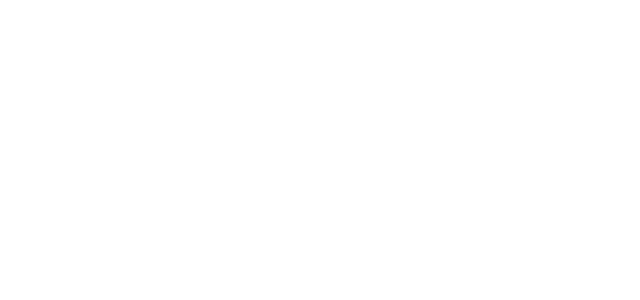
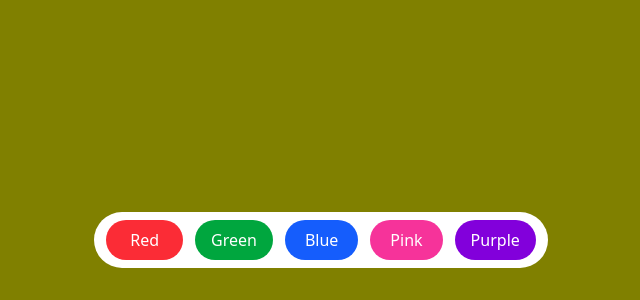
Before and after one commit to mustafakamran01/React, a React app in the folder 04_bgChanger/: page / in a window 1280 px wide. Shown: the part 500-800 px from the top of the page, without its empty margins (319-959 px from the left). Built offline with nearby package versions, Linux system fonts and the light colour scheme; the HTML template or start-up script is replaced by a standard one.

Commit message:
Re-do project

```diff
--- a/04_bgChanger/src/App.jsx
+++ b/04_bgChanger/src/App.jsx
@@ -4,7 +4,43 @@
 
 function App() {
 
+  const [color, setColor] = useState("olive")
 
+
+  return (
+
+    <div className='w-full h-screen' style={{backgroundColor: color}}
+    >
+      <div className='fixed flex flex-wrap bottom-8 justify-center inset-x-0 px-2'
+      >
+        <div className='flex flex-wrap bg-white rounded-4xl gap-3 justify-center px-3 py-2 shadow-none'
+        >
+          <button onClick={ () => setColor("red")}
+          className='outline-none bg-red-500 text-white rounded-full px-6 py-2'
+          >Red</button>
+
+          <button onClick={ () => setColor("green")}
+          className='outline-none, bg-green-600 text-white rounded-full px-4'
+          >Green</button>
+
+          <button onClick={ () => setColor("blue")}
+          className='outline-none bg-blue-600 text-white rounded-full px-5'
+          >Blue</button>
+
+          <button onClick={ () => setColor("pink")}
+          className='outline-none bg-pink-500 text-white rounded-full px-5'
+          >Pink</button>
+
+          <button onClick={ () => setColor("purple")}
+          className='outline-none bg-purple-700 text-white rounded-full px-4'
+          >Purple</button>
+
+        </div>
+
+      </div>
+
+    </div>
+  )
 }
 
 export default App
```
